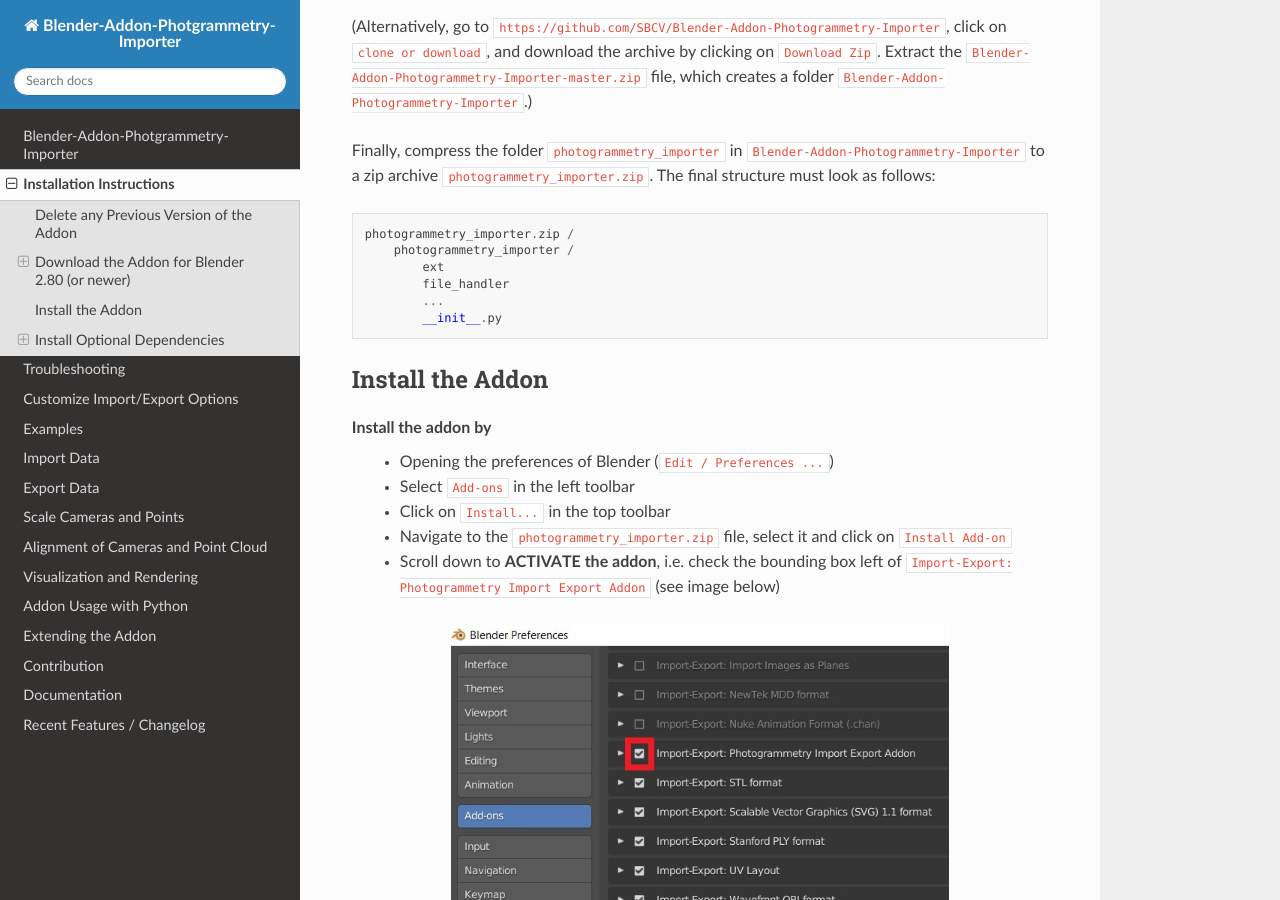
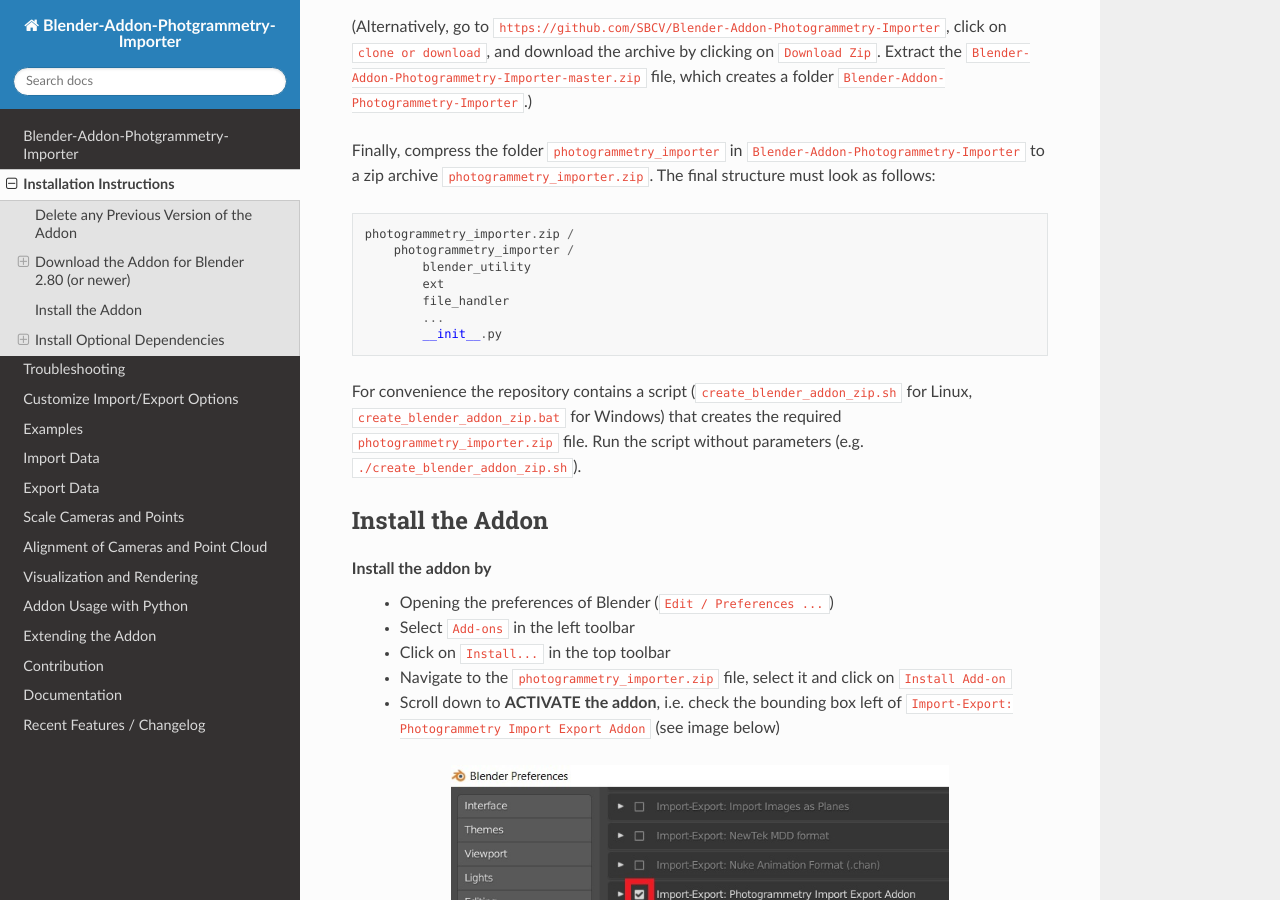
Before and after one commit to SBCV/Blender-Addon-Photogrammetry-Importer, a Sphinx documentation site: the page built from doc/sphinx/source/installation.rst, in a window 1280 px wide and 900 px high, scrolled down 787 px. Built offline with Sphinx 7.4.7 and the Read the Docs theme 2.0.0, drawn with Linux system fonts in a browser that asks for light colours; pages that are not in the unit, such as notebooks, are missing from menus.

Commit message:
Mention creation scripts in documentation

```diff
--- a/doc/sphinx/source/installation.rst
+++ b/doc/sphinx/source/installation.rst
@@ -37,11 +37,13 @@
 
 	photogrammetry_importer.zip /
 	    photogrammetry_importer /
+	        blender_utility
 	        ext
 	        file_handler
 	        ...
 	        __init__.py
 
+For convenience the repository contains a script (:code:`create_blender_addon_zip.sh` for Linux, :code:`create_blender_addon_zip.bat` for Windows) that creates the required :code:`photogrammetry_importer.zip` file. Run the script without parameters (e.g. :code:`./create_blender_addon_zip.sh`).
 
 Install the Addon
 =================
```
